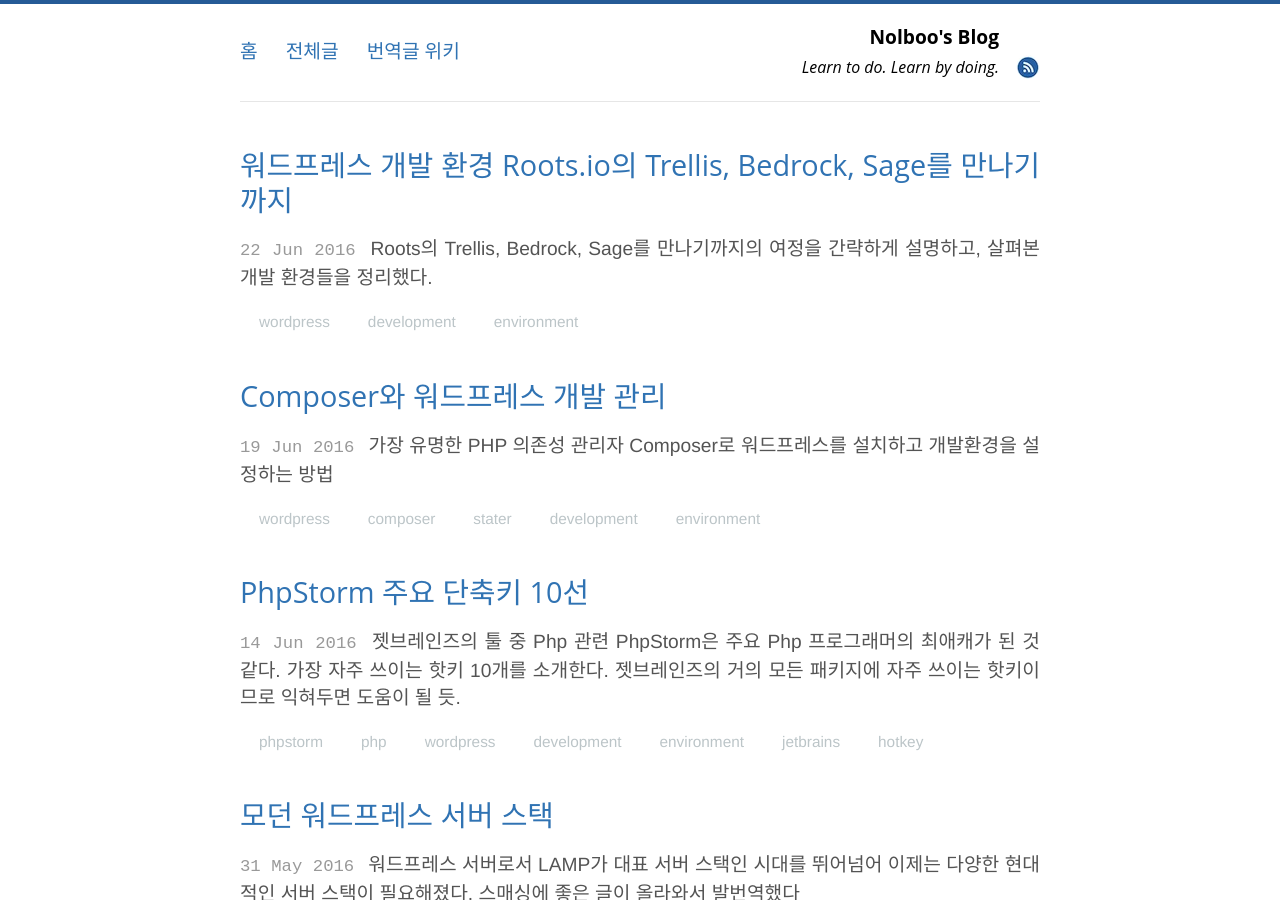
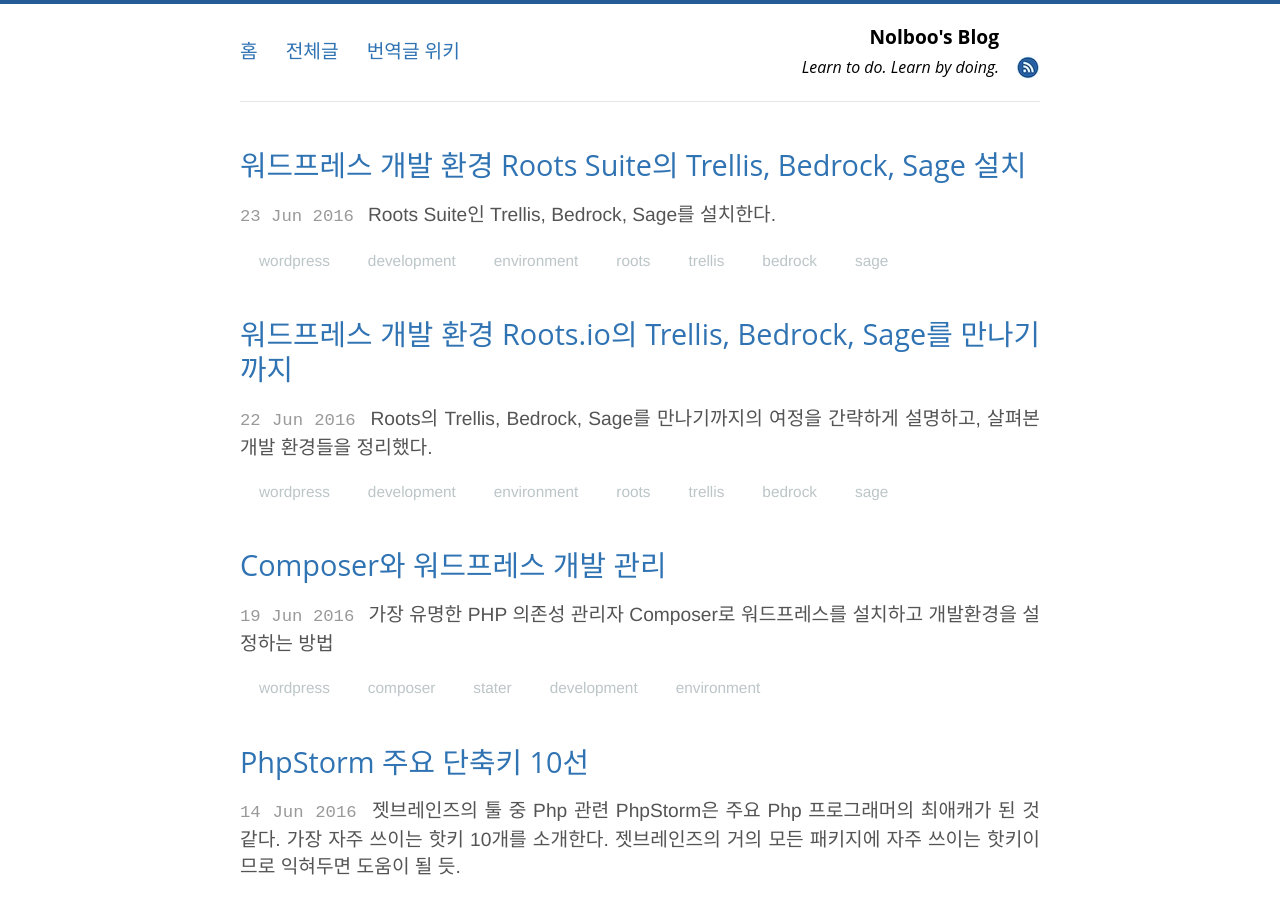
Before and after one commit to nolboo/nolboo.github.io, a Jekyll site: the page built from index.html, in a window 1280 px wide and 900 px high. Built offline with Jekyll 4.4.1, drawn with Linux system fonts in a browser that asks for light colours; the list of posts is cut into pages by our own code; some of the changed lines change nothing that is shown.

Commit message:
Post Roots install

````diff
--- a/_posts/2016-06-22-wordpress-development-environment-roots.md
+++ b/_posts/2016-06-22-wordpress-development-environment-roots.md
@@ -3,7 +3,7 @@
 title: "워드프레스 개발 환경 Roots.io의 Trellis, Bedrock, Sage를 만나기까지"
 description: "Roots의 Trellis, Bedrock, Sage를 만나기까지의 여정을 간략하게 설명하고, 살펴본 개발 환경들을 정리했다."
 category: blog
-tags: [wordpress, development, environment]
+tags: [wordpress, development, environment, roots, trellis, bedrock, sage]
 ---
 
 워드프레스 개발 환경을 `/wp-admin` url로 접근하는 관리자 모드에서 플러그인이나 테마를 설치하고 커스터마이징하는 방법이 익숙지 않아(솔직히 말하면 - 맘에 들지 않아) 커맨드라인과 텍스트 에디터나 IDE에서 하는 방법을 몇 가지 훑어보았다. 제일 먼저 살펴본 것이 [궁극의 워드프레스 개발 환경](http://nolboo.kim/blog/2016/04/29/ultimate-wordpress-development-environment/)인데 VVV를 위주로 여러 가지 팁을 얻을 수 있었다. 그래서 실제로 VVV 개발환경을 사용하려면 실제로는 어떻게 해야 할까를 정리해서 실전편 시리즈 글을 아래와 같이 정리하였다.
--- /dev/null
+++ b/_posts/2016-06-23-wordpress-development-environment-roots-install.md
@@ -0,0 +1,148 @@
+---
+layout: post
+title: "워드프레스 개발 환경 Roots Suite의 Trellis, Bedrock, Sage 설치"
+description: "Roots Suite인 Trellis, Bedrock, Sage를 설치한다."
+category: blog
+tags: [wordpress, development, environment, roots, trellis, bedrock, sage]
+---
+
+[워드프레스 개발 환경 Roots.io의 Trellis, Bedrock, Sage를 만나기까지](http://nolboo.kim/blog/2016/06/22/wordpress-development-environment-roots/)에 이은 시리즈 글로 여기서는 Roots Suite를 설치한다.
+
+## Roots Suite 설치
+
+Trellis, Bedrock, Sage를 각각 설치하는 방법이 있고, Roots Suite를 한 번에 적용할 수 있는 샘플 저장소를 클론해서 한 번에 설치하는 방법이 있다.
+
+### Requirement
+
+Trellis, Bedrock, Sage로 이루어진 Roots Suite를 설치하려면 다음과 같은 패키지가 로컬에 설치되어 있어야 한다:
+
+* [Ansible](http://docs.ansible.com/ansible/intro_installation.html#latest-releases-via-pip) >= 2.0.0.2
+* [Virtualbox](https://www.virtualbox.org/wiki/Downloads) >= 4.3.10
+* [Vagrant](http://www.vagrantup.com/downloads.html) >= 1.5.4
+* [vagrant-bindfs](https://github.com/gael-ian/vagrant-bindfs#installation) >= 0.3.1 (Windows users may skip this)
+* [vagrant-hostmanager](https://github.com/smdahlen/vagrant-hostmanager#installation)
+* [Node.js](http://nodejs.org/) >= 0.12.x
+* [Gulp](https://github.com/gulpjs/gulp/blob/master/docs/getting-started.md) >= 3.8.10
+* [Bower](https://github.com/bower/bower/blob/master/README.md#install) >= 1.3.12
+
+이 [링크](https://github.com/roots/roots-example-project.com#requirements)에서 정확한 버전을 체크할 수 있다.
+
+```shell
+$ sudo pip install ansible
+$ brew cask install virtualbox vagrant
+```
+
+>brew cask를 처음 사용한다면 [맥 설치와 환경 설정을 최대한 자동화하기](http://nolboo.kim/blog/2015/05/07/mac-setup/#cask)에서 해당부분을 참조한다.
+
+```shell
+$ vagrant plugin install vagrant-hostsupdater vagrant-bindfs
+$ brew install wp-cli
+$ brew install composer
+```
+
+### Example.com으로 설치
+
+```shell
+# 프로젝트 디렉터리를 만든다.
+$ mkdir example.com && cd example.com
+# Trellis를 클론하고 깃을 해제한다.
+$ git clone --depth=1 git@github.com:roots/trellis.git && rm -rf trellis/.git
+# Bedrock를 site/ 디렉터리로 클론하고 깃을 해제한다.
+$ git clone --depth=1 git@github.com:roots/bedrock.git site && rm -rf site/.git
+# Sage를 테마 디렉터리에 클론하고 깃을 해제한다.
+$ git clone --depth=1 git@github.com:roots/sage.git site/web/app/themes/sage && rm -rf site/web/app/themes/sage/.git
+```
+
+이것은 ssh를 통하여 설치하는 것이며, 미리 ssh key를 생성하는 등의 사전 작업이 필요하다. 같은 일을 조금 더 간편하고 안전하게 할 수 있다.
+
+먼저 디렉터리를 완벽하게 날려버리는 `rm -rf`에 알레르기 증상이 있는 분을 위해 지운 다음 휴지통에서 복구할 수 있는 [trash](https://github.com/sindresorhus/trash)를 권한다.
+
+```shell
+# trash를 글로벌하게 설치한다.
+$ npm install --global trash-cli
+# 프로젝트 디렉터리를 만든다.
+$ mkdir example.com && cd example.com
+# Trellis를 HTTPS로 클론하고 깃을 해제한다.
+$ git clone --depth=1 https://github.com/roots/trellis.git && trash trellis/.git
+# Bedrock을 site/ 디렉터리로 클론하고 깃을 해제한다.
+$ git clone --depth=1 https://github.com/roots/bedrock.git site && trash site/.git
+# Sage를 테마 디렉터리에 클론하고 깃을 해제한다.
+$ git clone --depth=1 https://github.com/roots/sage.git site/web/app/themes/sage && trash site/web/app/themes/sage/.git
+```
+
+Bedrock은 컴포저의 `create-project` 옵션으로도 설치할 수 있다.
+
+```shell
+$ git clone --depth=1 https://github.com/roots/bedrock.git site && trash site/.git
+# 위의 명령어는 아래와 같다.
+$ composer create-project roots/bedrock site
+```
+
+#### 디렉토리 구조
+
+```shell
+example.com/      # → 프로젝트 루트 폴더
+├── trellis/      # → 시스템 관리와 배포
+└── site/         # → Bedrock 기반 워드프레스 사이트
+    └── web/
+        ├── app/  # → 워드프레스 컨텐츠 디렉터리(테마, 플러그인 등)
+        └── wp/   # → 워드프레스 코어
+```
+
+### Roots Example Project으로 설치
+
+앞서 말한 바와 같이 위의 과정을 미리 준비해놓은 [샘플 프로젝트 저장소](https://github.com/roots/roots-example-project.com)가 있다. 즉, 위의 과정을 한 번에 할 수 있다.
+
+```shell
+$ git clone https://github.com/roots/roots-example-project.com.git && cd roots-example-project.com
+```
+
+실제로 살펴보면 위의 두 가지 방법 중 Roots 예제 프로젝트로 설치하는 것은 프로젝트 루트 디렉터리의 이름도 다르지만, 그에 따른 설정파일들도 약간의 차이가 있다. 이 글에서는 후자인 `roots-example-project.com`으로 설치하는 곳으로 나머지 절차를 빠르게 살펴본다.
+
+### Ansible Galaxy roles 설치
+
+원하는 프로젝트 구조를 만들었다면 Ansible Galaxy roles를 설치한다.
+
+```shell
+$ cd trellis && ansible-galaxy install -r requirements.yml
+```
+
+## 로컬 개발 환경
+
+이제 테마 개발에 필요한 패키지를 설치하기 위해 `roots-example-project.com/site/web/app/themes/sage`로 이동하여 다음 명령을 실행한다:
+
+```shell
+$ npm install
+$ bower install
+$ gulp
+```
+
+### 로컬 개발용 가상머신 만들기
+
+`trellis` 디렉터리로 이용하여 `vagrant up`을 실행한다. 시간이 오래 걸린다. 인터넷 연결 속도에 따라 시간 차이가 많이 날 수 있다.
+
+```shell
+$ cd roots-example-project.com/trellis
+$ vagrant up
+```
+
+브라우저에서 `roots-example-project.dev`를 입력하여 설치가 제대로 되었는지 확인한다.
+
+![Roots 샘플 프로젝트 화면](https://c3.staticflickr.com/8/7342/27820470106_8062a9de00_c.jpg)
+
+## 테마 개발
+
+gulp를 watch 모드로 실행하여 `localhost:3000`에서 실시간 업데이트하면서 테마를 개발할 수 있다.
+
+```shell
+$ cd roots-example-project.com/site/web/app/themes/sage
+$ gulp watch
+```
+
+이 경우에도 관리자 모드는 `roots-example-project.dev`에서 사용해야 한다.
+
+> 가상머신을 실행해 놓으면 1기가에 가까운 메모리가 할당되니 사용하지 않을 때는 `vagrant halt`으로 가상머신을 끄길 권한다.
+
+## 맺음말
+
+이렇게 하고 나면 간단한 것으로 느껴지나 아직 실제로는 개발하거나 프로덕션 환경에 필요한 설정과 보안 관련 절차가 남아 있다. 다음 글에서 자세하게 살펴본다.
````
